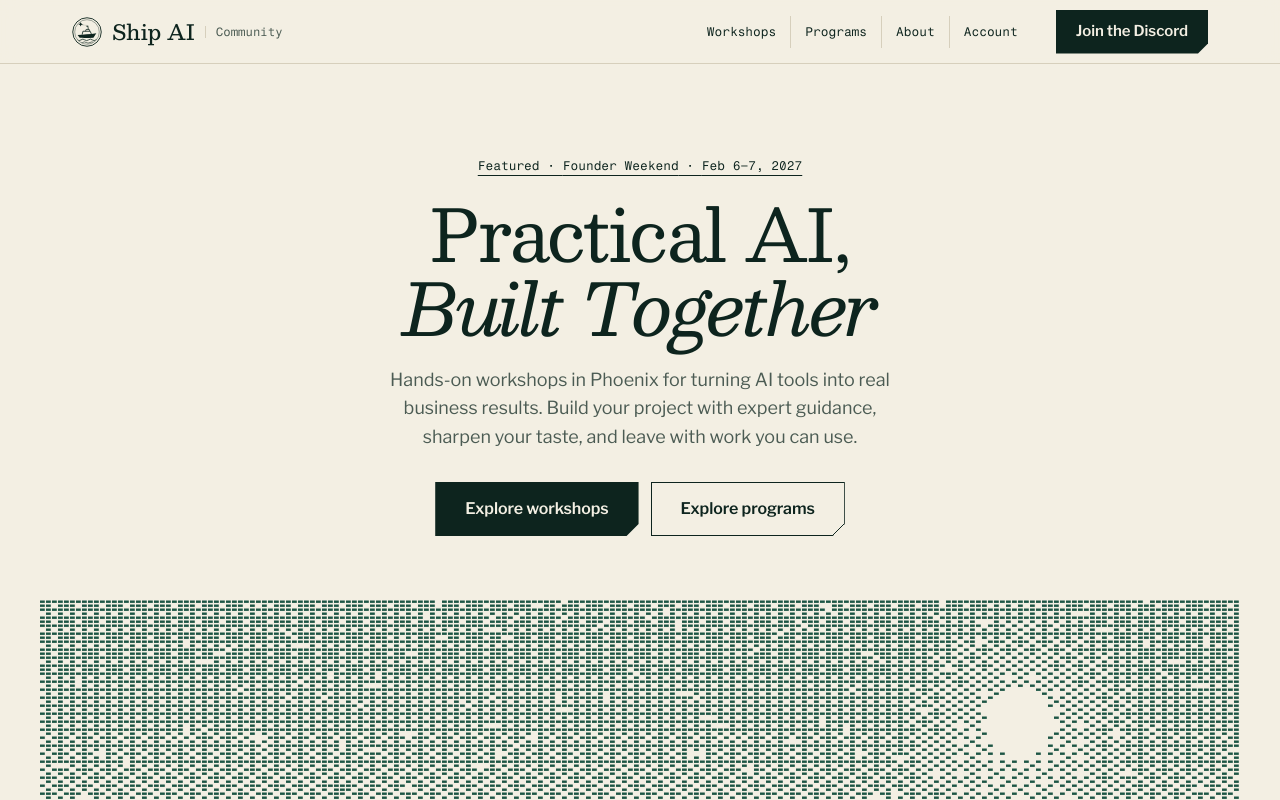
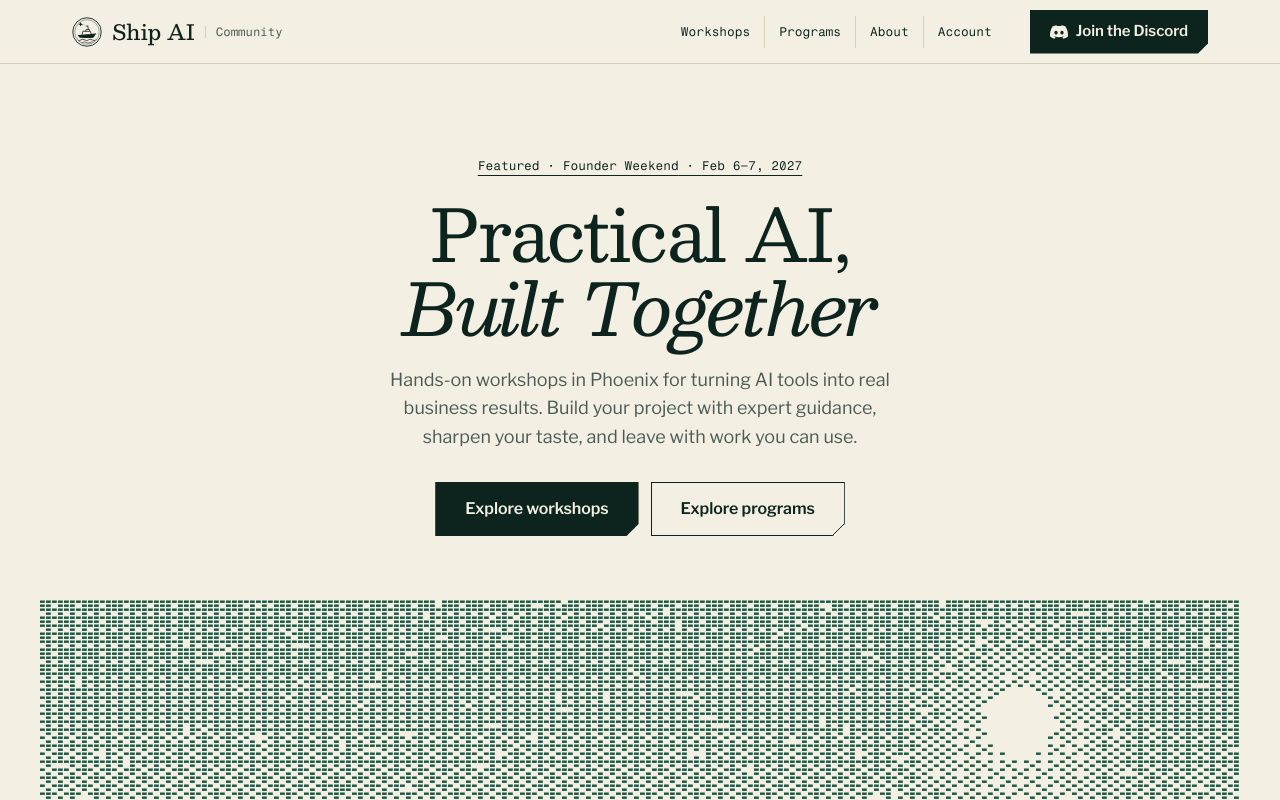
Before and after one commit to Ship-AI-Club/website, a Next.js app: page / in a window 1280 px wide. Shown: the top 800 px of the page. Built offline with nearby package versions, Linux system fonts and the light colour scheme; no server answers.

Commit message:
Add Discord icon to homepage navigation button

```diff
--- a/app/page.jsx
+++ b/app/page.jsx
@@ -1,4 +1,5 @@
 import SiteHeader from "../components/site-header";
+import { siDiscord } from "simple-icons";
 import SiteFooter from "../components/site-footer";
 import Scene from "../components/scene";
 import { getUpcomingEvents } from "../lib/meetup";
@@ -83,7 +84,7 @@ export default async function Page() {
     <>
       <JsonLd data={ORG_SCHEMA} />
       {events.length > 0 && <JsonLd data={eventsSchema(events)} />}
-      <SiteHeader current="/" cta={<a className="btn btn-solid btn-sm nav-cta" href={DISCORD} target="_blank" rel="noreferrer">Join the Discord</a>} />
+      <SiteHeader current="/" cta={<a className="btn btn-solid btn-sm nav-cta" href={DISCORD} target="_blank" rel="noreferrer"><svg viewBox="0 0 24 24" width={18} height={18} fill="currentColor" aria-hidden="true" focusable="false"><path d={siDiscord.path} /></svg>Join the Discord</a>} />
 
       <main id="top">
         <section className="hero" aria-labelledby="hero-title">
```
